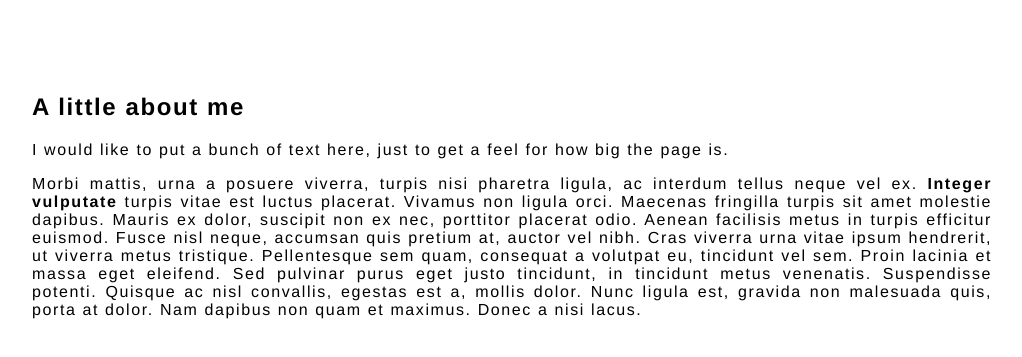
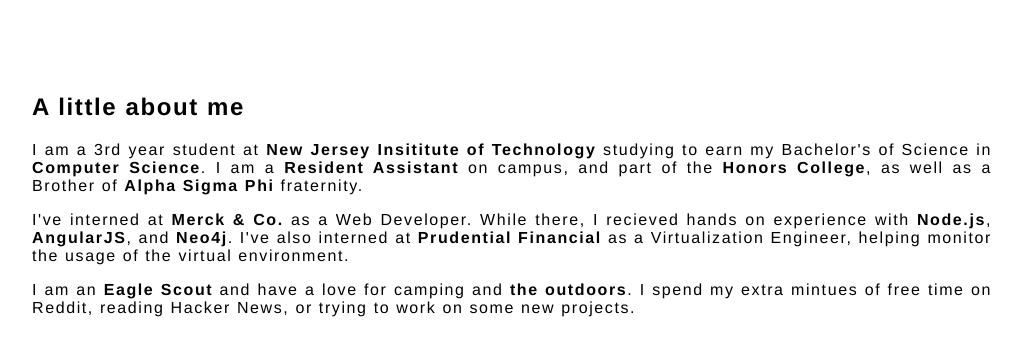
Before and after one commit to JoeParrinello/ResumeSite, a plain HTML site: page index.html in a window 1280 px wide. Shown: the part 253-610 px from the top of the page, without its empty margins (128-1150 px from the left). Drawn offline with nearby package versions, Linux system fonts and the light colour scheme.

Commit message:
New Words

```diff
--- a/index.html
+++ b/index.html
@@ -17,8 +17,9 @@
 
 			<div class="info">
 				<h2>A little about me</h2>
-				<p>I would like to put a bunch of text here, just to get a feel for how big the page is.</p>
-				<p>Morbi mattis, urna a posuere viverra, turpis nisi pharetra ligula, ac interdum tellus neque vel ex. <span>Integer vulputate</span> turpis vitae est luctus placerat. Vivamus non ligula orci. Maecenas fringilla turpis sit amet molestie dapibus. Mauris ex dolor, suscipit non ex nec, porttitor placerat odio. Aenean facilisis metus in turpis efficitur euismod. Fusce nisl neque, accumsan quis pretium at, auctor vel nibh. Cras viverra urna vitae ipsum hendrerit, ut viverra metus tristique. Pellentesque sem quam, consequat a volutpat eu, tincidunt vel sem. Proin lacinia et massa eget eleifend. Sed pulvinar purus eget justo tincidunt, in tincidunt metus venenatis. Suspendisse potenti. Quisque ac nisl convallis, egestas est a, mollis dolor. Nunc ligula est, gravida non malesuada quis, porta at dolor. Nam dapibus non quam et maximus. Donec a nisi lacus.</p>
+				<p>I am a 3rd year student at <span>New Jersey Insititute of Technology</span> studying to earn my Bachelor's of Science in <span>Computer Science</span>. I am a <span>Resident Assistant</span> on campus, and part of the <span>Honors College</span>, as well as a Brother of <span>Alpha Sigma Phi</span> fraternity.</p>
+				<p>I've interned at <span>Merck &amp; Co.</span> as a Web Developer. While there, I recieved hands on experience with <span>Node.js</span>, <span>AngularJS</span>, and <span>Neo4j</span>. I've also interned at <span>Prudential Financial</span> as a Virtualization Engineer, helping monitor the usage of the virtual environment.</p>
+				<p>I am an <span>Eagle Scout</span> and have a love for camping and <span>the outdoors</span>. I spend my extra mintues of free time on Reddit, reading Hacker News, or trying to work on some new projects.</p>
 			</div>
 
 		</div>
```
